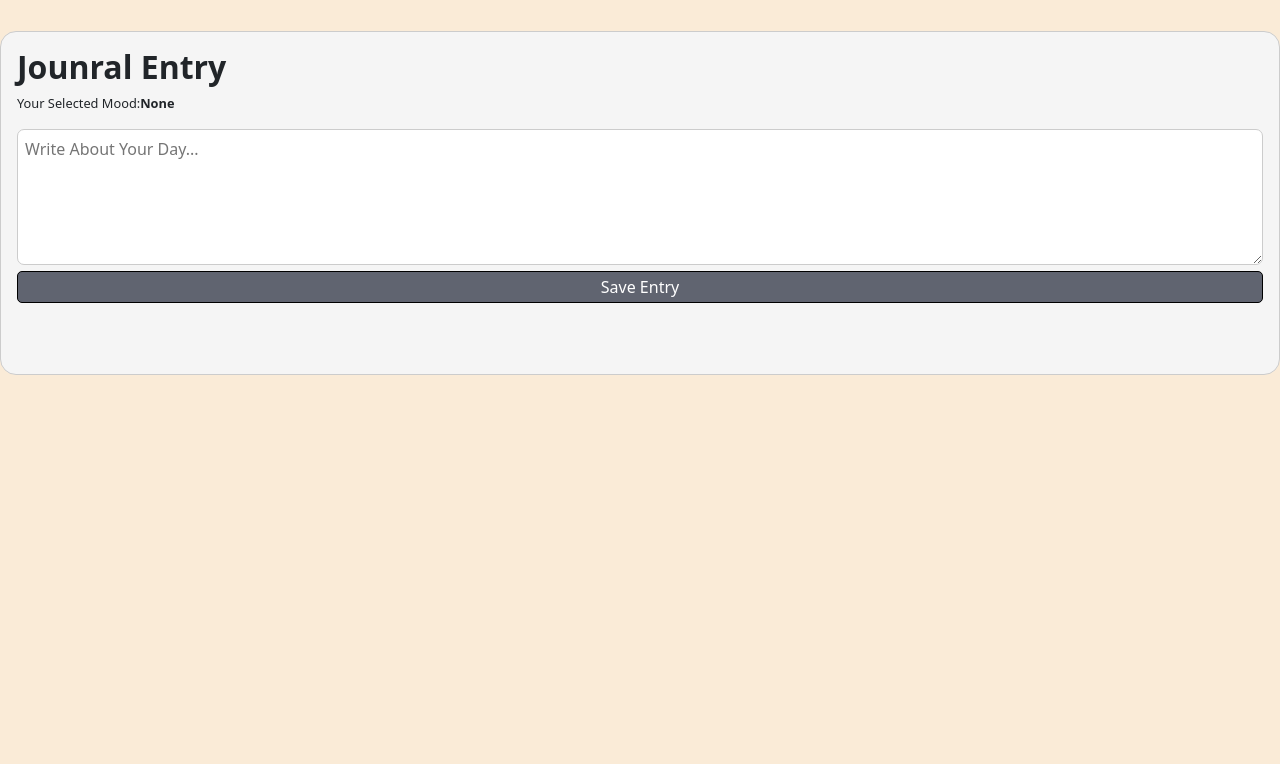
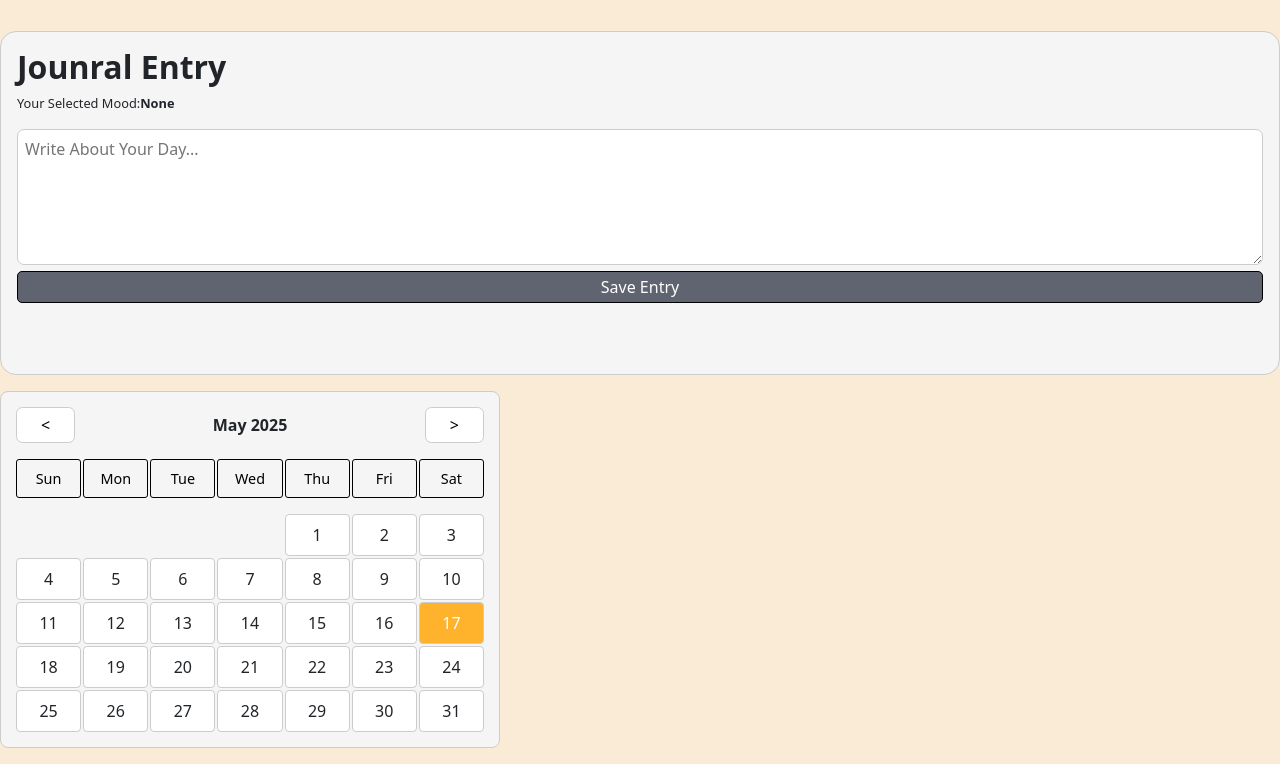
Before and after one commit to Nitesh47kumars/MOOD-TRACKER, a React (Vite) app: page / in a window 1280 px wide. Shown: the part 461-1225 px from the top of the page. Before the commit the page ends 836 px from the top, so only its background shows below. Built offline with nearby package versions, Linux system fonts and the light colour scheme.

Commit message:
Add Calender and  it's css

```diff
--- /dev/null
+++ b/src/Components/Calender.css
@@ -0,0 +1,64 @@
+.calendar {
+    width: 100%;
+    max-width:500px;
+    margin: 1rem 0;
+    background-color: whitesmoke;
+    padding: 15px;
+    border-radius: 0.5rem;
+    border: 1px solid #ccc;
+}
+
+.calendar-header {
+    display: flex;
+    justify-content: space-between;
+    align-items: center;
+    font-weight: bold;
+    margin-bottom: 1rem;
+}
+
+.calendar-header button{
+    padding: 5px 1.5rem;
+    border-radius: 0.4rem;
+    border:1px solid #ccc;
+    background-color: white;
+
+}
+.calendar-weekdays , .calendar-days {
+    display: grid;
+    grid-template-columns: repeat(7, 1fr);
+    gap: 2px;
+
+}
+
+
+.weekday {
+    text-align: center;
+    font-size: 0.9rem;
+    color: black;
+    border: 1px solid black;
+    border-radius: 3px;
+    margin-bottom: 1rem;
+    padding: 0.5rem;
+}
+
+.day {
+    text-align: center;
+    padding: 8px;
+    border-radius: 4px;
+    cursor: pointer;
+    border: 1px solid #ccc;
+    background-color: white;
+}
+
+.day:hover {
+    background-color: #eee;
+}
+
+.day.selected {
+    background-color: #FFB22C;
+    color: white;
+}
+
+.day.blank {
+    visibility: hidden;
+}
--- /dev/null
+++ b/src/Components/Calender.jsx
@@ -0,0 +1,73 @@
+import React, { useState } from 'react';
+import './Calender.css'
+
+function SimpleCalendar({ selectedDate, onDateChange }) {
+  const [date, setDate] = useState(new Date());
+
+  const year = date.getFullYear();
+  const month = date.getMonth();
+
+
+  const firstDay = new Date(year, month, 1).getDay();
+  const daysInMonth = new Date(year, month + 1, 0).getDate();
+
+  const monthName = date.toLocaleString('default', { month: 'long' });
+
+  const dayName = ['Sun', 'Mon', 'Tue', 'Wed', 'Thu', 'Fri', 'Sat'];
+
+  function prevMonth() {
+    setDate(new Date(year, month - 1, 1));
+  }
+
+  function nextMonth() {
+    setDate(new Date(year, month + 1, 1));
+  }
+
+  const days = [];
+
+
+  for (let i = 0; i < firstDay; i++) {
+    days.push(<div key={'blank-' + i} className="day blank" />);
+  }
+
+  for (let i = 1; i <= daysInMonth; i++) {
+
+    const isSelected =
+
+    selectedDate?.getFullYear() === year &&
+      selectedDate?.getMonth() === month &&
+      selectedDate?.getDate() === i;
+
+    days.push(
+        <div
+          key={i}
+          className={`day ${isSelected ? 'selected' : ''}`}
+          onClick={() => onDateChange(new Date(year, month, i))}
+        >
+        {i}
+        </div>
+    );
+  }
+
+  return (
+    <div className="calendar textarea-like-border">
+      <div className="calendar-header">
+        <button onClick={prevMonth}>{'<'}</button>
+        <span>{monthName} {year}</span>
+        <button onClick={nextMonth}>{'>'}</button>
+      </div>
+
+      <div className="calendar-weekdays">
+        {dayName.map((day) => (
+          <div key={day} className="weekday">{day}</div>
+        ))}
+      </div>
+
+      <div className="calendar-days">
+        {days}
+      </div>
+    </div>
+  );
+}
+
+export default SimpleCalendar;
--- a/src/Components/MoodTracker.jsx
+++ b/src/Components/MoodTracker.jsx
@@ -1,9 +1,14 @@
 import React, { useState } from 'react'
+import Calender from './Calender'
 import './MoodTracker.css'
 
 const MoodTracker = ({selectedMood}) => {
     const [msg,setMsg] = useState("");
     const [message,setMessage] = useState([]);
+
+
+
+    const [selectedDate, setSelectedDate] = useState(new Date());
 
     const onSaveHandle = () =>{
         if(!msg.trim()) return;
@@ -35,6 +40,7 @@ const MoodTracker = ({selectedMood}) => {
         </div>
 
       </div>
+      <Calender selectedDate={selectedDate} setSelectedDate={setSelectedDate}/>
     </>
   )
 }
```
